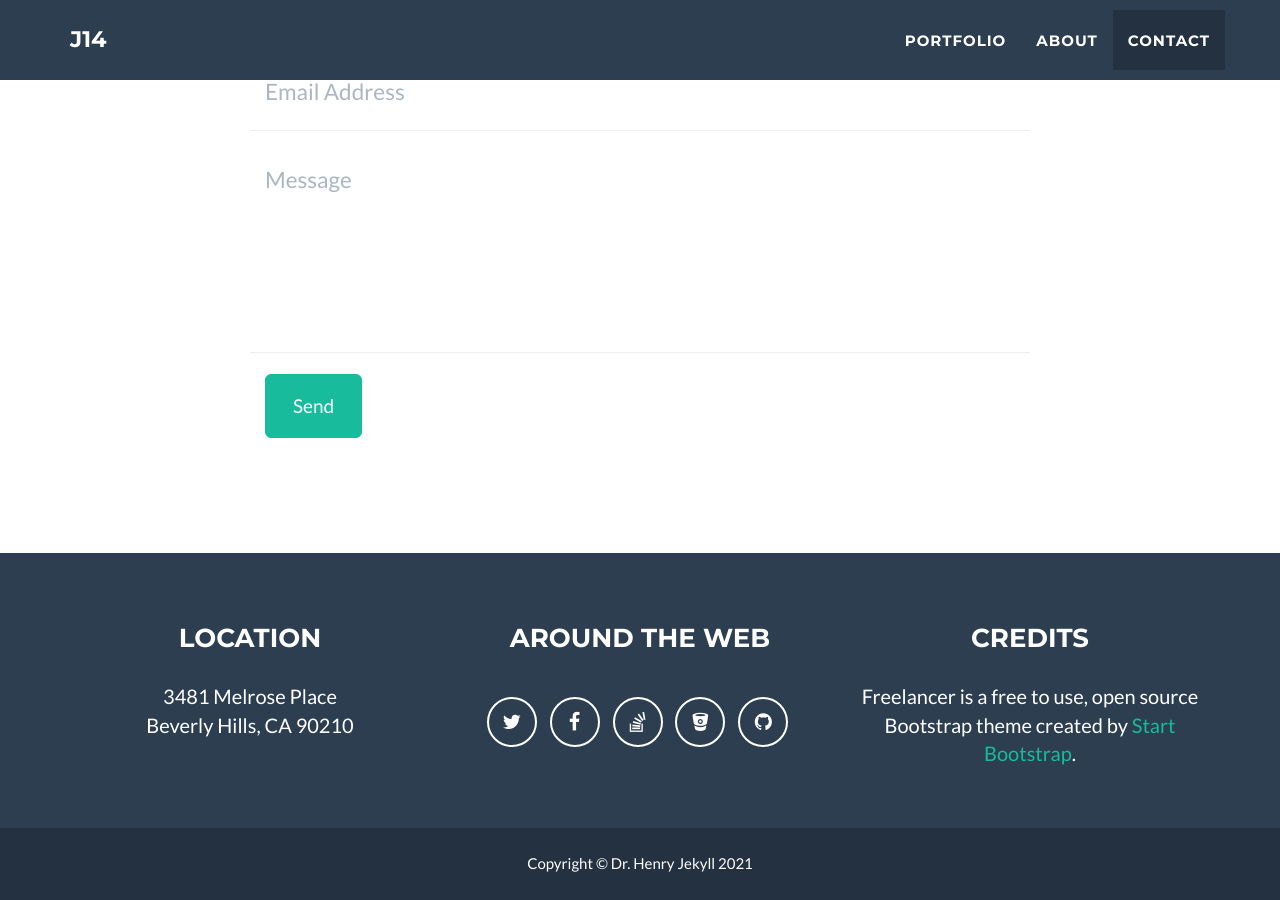
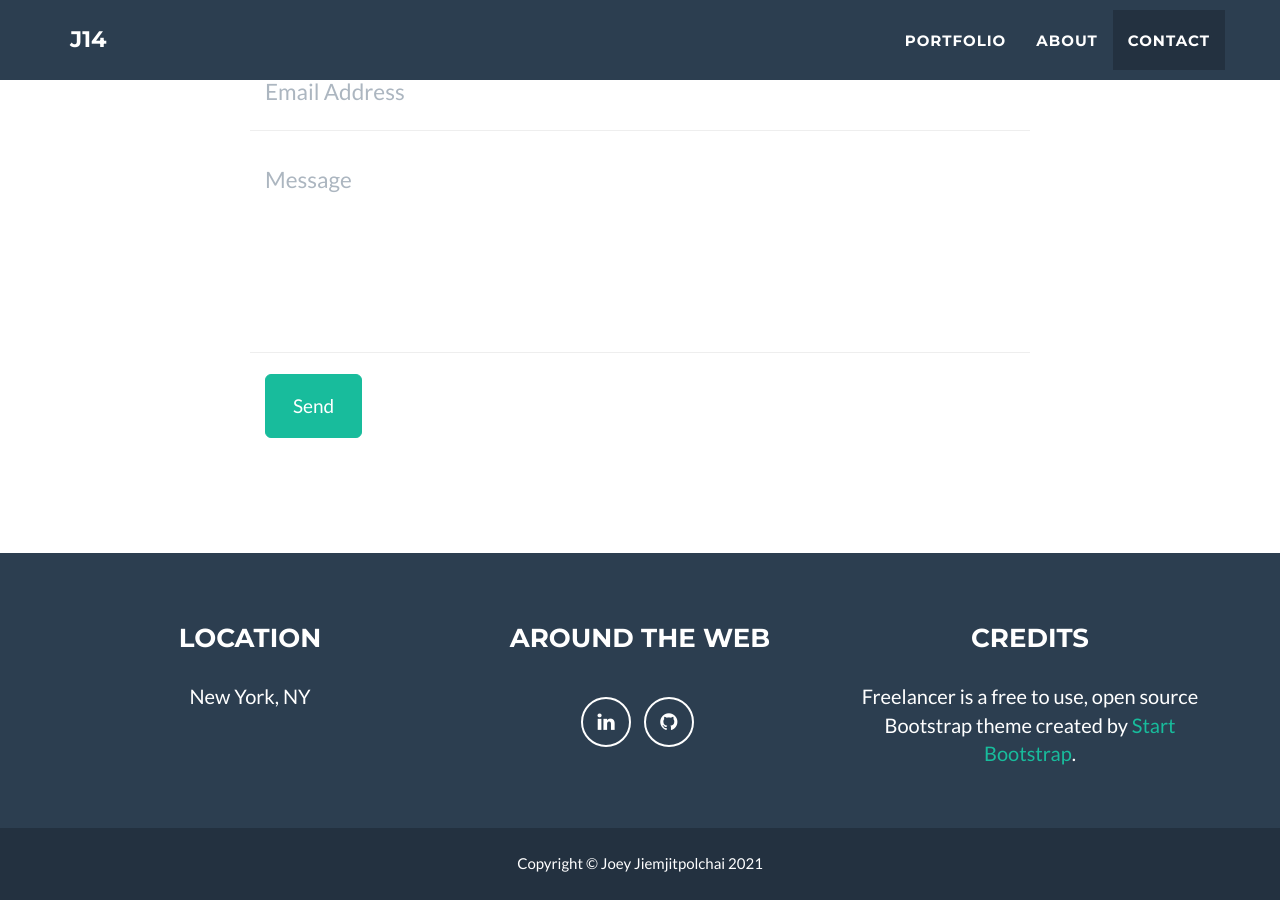
Before and after one commit to gammaseeker/gammaseeker.github.io, a Jekyll site: the page built from _posts/2014-07-13-project-6.markdown, in a window 1280 px wide and 900 px high, scrolled down 2502 px. Built offline with Jekyll 4.4.1, drawn with Linux system fonts in a browser that asks for light colours; some of the changed text lies outside the part shown.

Commit message:
edit site configs

```diff
--- a/_config.yml
+++ b/_config.yml
@@ -4,7 +4,7 @@ email: joeyjiem@gmail.com
 url:
 description: "Freelance web developer."
 keywords: "frontend, backend, web developer, freelance"
-skills: "Web Developer - Graphic Artist - User Experience Designer"
+skills: "Web Developer ◆ Photographer "
 meta_author: Jiemjitpolchai Joey
 
 # Google webmaster tools
@@ -32,28 +32,21 @@ color:
 
 # Footer settings
 footer:
-  copyright: Dr. Henry Jekyll
+  copyright: Joey Jiemjitpolchai
   location: Location
   social: Around the Web
   credits: Credits
 
 # Social networks usernames (many more available: google-plus, flickr, dribbble, pinterest, instagram, tumblr, linkedin, etc.)
 social:
-  - title: twitter
-    url: http://twitter.com/jekyllrb
-  - title: facebook
-    url:
-  - title: stack-overflow
-    url: http://stackoverflow.com/questions/tagged/jekyll
-  - title: bitbucket
-    url: http://bitbucket.org/jekyll
+  - title: linkedin
+    url: https://www.linkedin.com/in/joey-j-703686125/
   - title: github
-    url: http://github.com/jekyll
+    url: https://github.com/gammaseeker
 
 # Postal address (add as many lines as necessary)
 address:
-  - line: 3481 Melrose Place
-  - line: Beverly Hills, CA 90210
+  - line: New York, NY
 
 # Credits content
 credits: 'Freelancer is a free to use, open source Bootstrap theme created by <a href="http://startbootstrap.com">Start Bootstrap</a>.'
```
Also changed, not shown: 1 other file.
